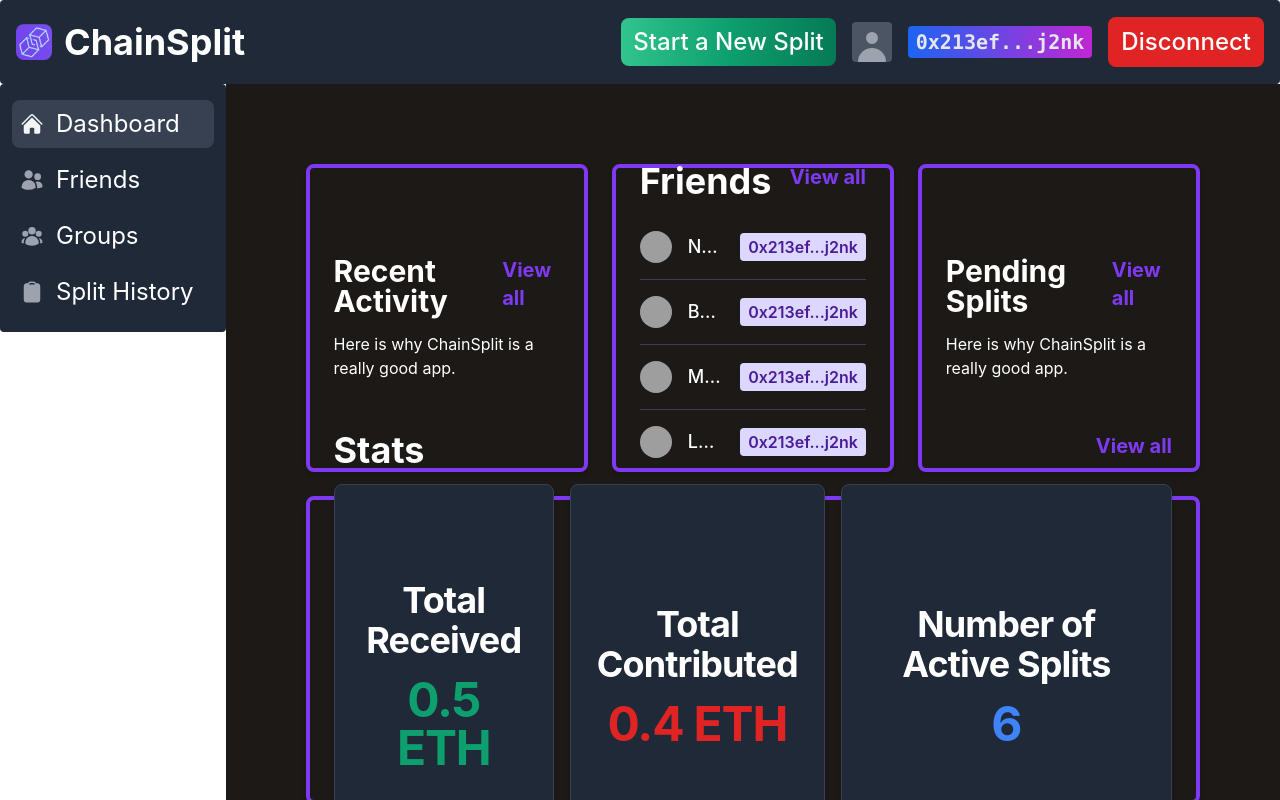
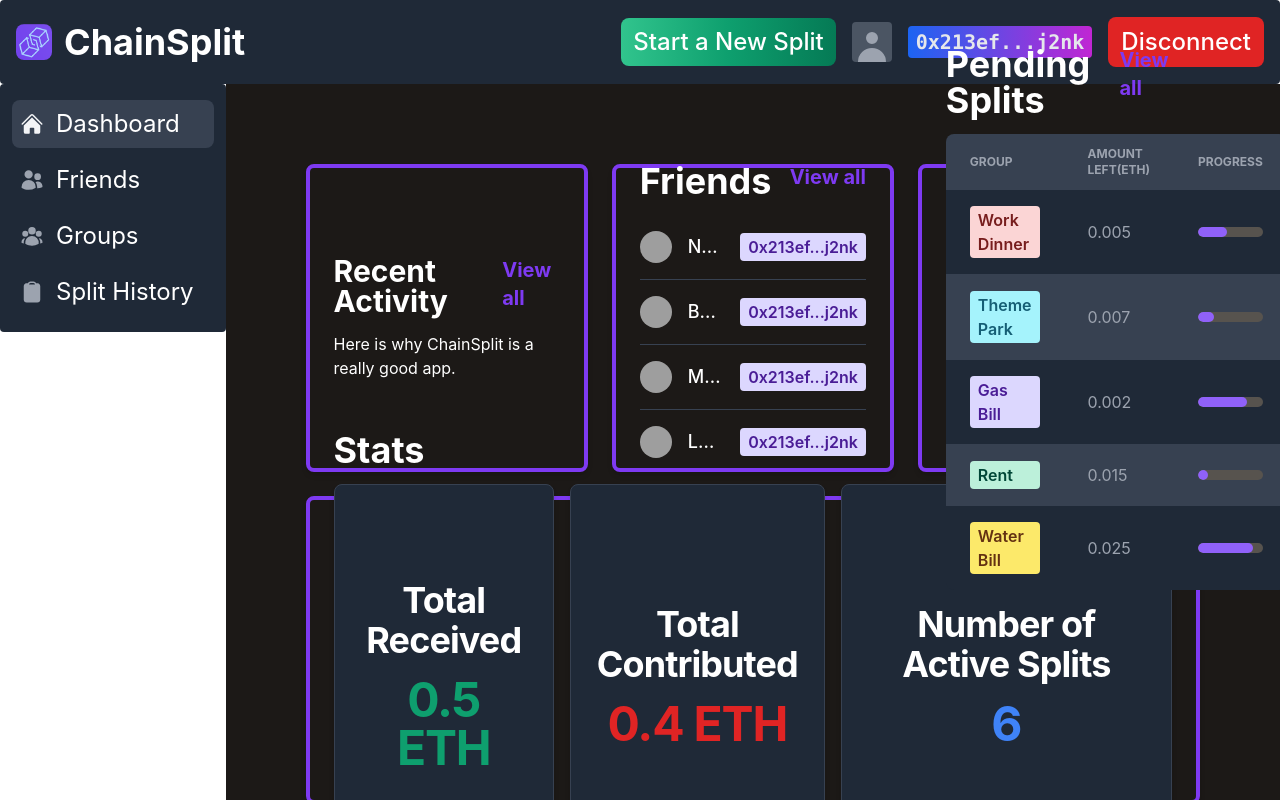
Before and after one commit to karan2605/Chain-Split, a React (Create React App) app: page /dashboard in a window 1280 px wide. Shown: the top 800 px of the page. Built offline with nearby package versions, Linux system fonts and the light colour scheme; grey boxes are pictures that could not be loaded.

Commit message:
Added table for pending splits

```diff
--- a/src/components/dashboardComponents/PendingSplits.js
+++ b/src/components/dashboardComponents/PendingSplits.js
@@ -1,11 +1,14 @@
 import { Card } from "flowbite-react/lib/cjs/components/Card/Card";
+import { Table } from "flowbite-react/lib/cjs/components/Table/Table";
+import { Badge } from "flowbite-react/lib/cjs/components/Badge/Badge";
+import { Progress } from "flowbite-react/lib/cjs/components/Progress/Progress";
 
 const PendingSplits = () => {
     return (
         <Card className={"dark:border-4 dark:border-purple-600 dark:bg-stone-900 place-content-center"}>
             <div className="flex flex-col">
                 <div className="mb-4 flex justify-between">
-                    <h1 className="text-3xl font-bold leading-none text-gray-900 dark:text-white">
+                    <h1 className="text-4xl font-bold leading-none text-gray-900 dark:text-white">
                         Pending Splits
                     </h1>
                     <a
@@ -15,9 +18,107 @@ const PendingSplits = () => {
                         View all
                     </a>
                 </div>
-                <p className="font-normal text-white">
-                Here is why ChainSplit is a really good app.
-                </p>
+                <Table striped={true} className="text-md">
+                    <Table.Head>
+                        <Table.HeadCell>
+                        Group
+                        </Table.HeadCell>
+                        <Table.HeadCell>
+                        Amount Left(ETH)
+                        </Table.HeadCell>
+                        <Table.HeadCell>
+                        Progress
+                        </Table.HeadCell>
+
+                    </Table.Head>
+                    <Table.Body className="divide-y">
+                        <Table.Row className="bg-white dark:border-gray-700 dark:bg-gray-800">
+                        <Table.Cell>
+                            <Badge color="failure" size="lg">
+                                Work Dinner
+                            </Badge>
+                        </Table.Cell>
+                        <Table.Cell>
+                            0.005
+                        </Table.Cell>
+                        <Table.Cell>
+                            <Progress
+                                progress={45}
+                                className="bg-gradient-to-r from-stone-600 to-stone-600"
+                                color="purple"
+                            />
+                        </Table.Cell>
+                        </Table.Row>
+                        <Table.Row className="bg-white dark:border-gray-700 dark:bg-gray-800">
+                        <Table.Cell>
+                            <Badge color="info" size="lg">
+                                Theme Park
+                            </Badge>
+                        </Table.Cell>
+                        <Table.Cell>
+                            0.007
+                        </Table.Cell>
+                        <Table.Cell>
+                            <Progress
+                                progress={25}
+                                className="bg-gradient-to-r from-stone-600 to-stone-600"
+                                color="purple"
+                            />
+                        </Table.Cell>
+                        </Table.Row>
+                        <Table.Row className="bg-white dark:border-gray-700 dark:bg-gray-800">
+                        <Table.Cell>
+                            <Badge color="purple" size="lg">
+                                Gas Bill
+                            </Badge>
+                        </Table.Cell>
+                        <Table.Cell>
+                            0.002
+                        </Table.Cell>
+                        <Table.Cell>
+                            <Progress
+                                progress={75}
+                                className="bg-gradient-to-r from-stone-600 to-stone-600"
+                                color="purple"
+                            />
+                        </Table.Cell>
+                        </Table.Row>
+                        <Table.Row className="bg-white dark:border-gray-700 dark:bg-gray-800">
+                        <Table.Cell>
+                            <Badge color="success" size="lg">
+                                Rent
+                            </Badge>
+                        </Table.Cell>
+                        <Table.Cell>
+                            0.015
+                        </Table.Cell>
+                        <Table.Cell>
+                            <Progress
+                                progress={15}
+                                className="bg-gradient-to-r from-stone-600 to-stone-600"
+                                color="purple"
+                            />
+                        </Table.Cell>
+                        </Table.Row>
+                        <Table.Row className="bg-white dark:border-gray-700 dark:bg-gray-800">
+                        <Table.Cell>
+                            <Badge color="warning" size="lg">
+                                Water Bill
+                            </Badge>
+                        </Table.Cell>
+                        <Table.Cell>
+                            0.025
+                        </Table.Cell>
+                        <Table.Cell>
+                            <Progress
+                                progress={85}
+                                className="bg-gradient-to-r from-stone-600 to-stone-600"
+                                color="purple"
+                            />
+                        </Table.Cell>
+                        </Table.Row>
+                    </Table.Body>
+                </Table>
             </div>
         </Card>
     )
```
